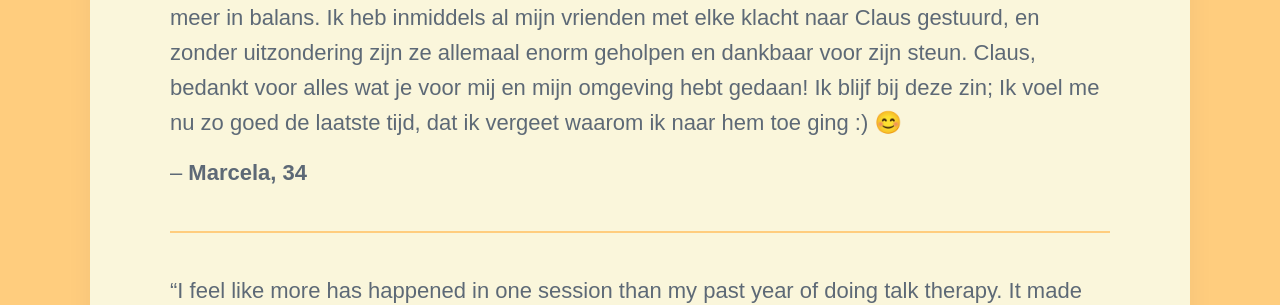
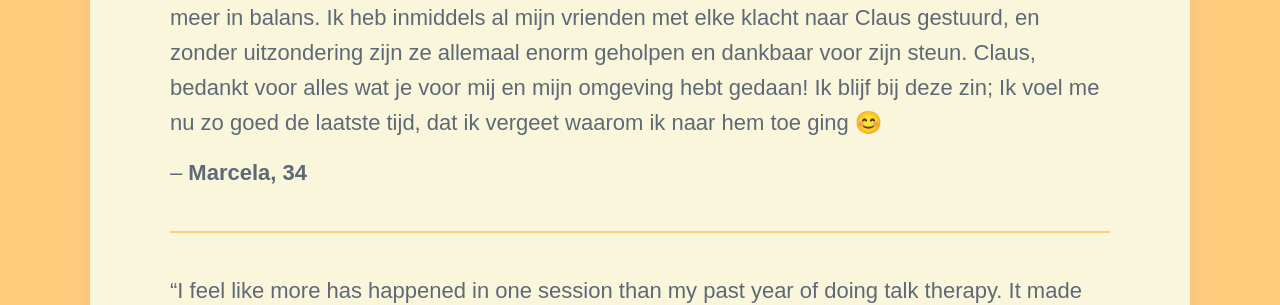
Before and after one commit to threekeytherapy/threekeytherapy.com, a Jekyll site: the page built from _pages/testimonials.md, in a window 1280 px wide and 900 px high, scrolled down 841 px. Shown: the part 361-666 px from the top of the window. Built offline with Jekyll 4.4.1, drawn with Linux system fonts in a browser that asks for light colours; nearby versions of some CDN libraries; some web fonts are replaced; some of the changed text lies outside the part shown.

Commit message:
small fix

```diff
--- a/_pages/testimonials.md
+++ b/_pages/testimonials.md
@@ -10,7 +10,7 @@ I met Claus through a client of his. I was at a really low point, dealing with s
 
 ---
 
-Mijn ervaring bij Claus was echt levensveranderend. Vanaf het begin voelde ik me op mijn gemak en veilig bij hem. Zijn rustige en begripvolle aanpak maakte dat ik me kon openstellen en vertrouwen had in het proces. Door Claus' begeleiding voel ik me emotioneel lichter en veel meer in balans. Ik heb inmiddels al mijn vrienden met elke klacht naar Claus gestuurd, en zonder uitzondering zijn ze allemaal enorm geholpen en dankbaar voor zijn steun. Claus, bedankt voor alles wat je voor mij en mijn omgeving hebt gedaan! Ik blijf bij deze zin; Ik voel me nu zo goed de laatste tijd, dat ik vergeet waarom ik naar hem toe ging :) 😊
+Mijn ervaring bij Claus was echt levensveranderend. Vanaf het begin voelde ik me op mijn gemak en veilig bij hem. Zijn rustige en begripvolle aanpak maakte dat ik me kon openstellen en vertrouwen had in het proces. Door Claus' begeleiding voel ik me emotioneel lichter en veel meer in balans. Ik heb inmiddels al mijn vrienden met elke klacht naar Claus gestuurd, en zonder uitzondering zijn ze allemaal enorm geholpen en dankbaar voor zijn steun. Claus, bedankt voor alles wat je voor mij en mijn omgeving hebt gedaan! Ik blijf bij deze zin; Ik voel me nu zo goed de laatste tijd, dat ik vergeet waarom ik naar hem toe ging 😊
 
 – **Marcela, 34**
 
```
